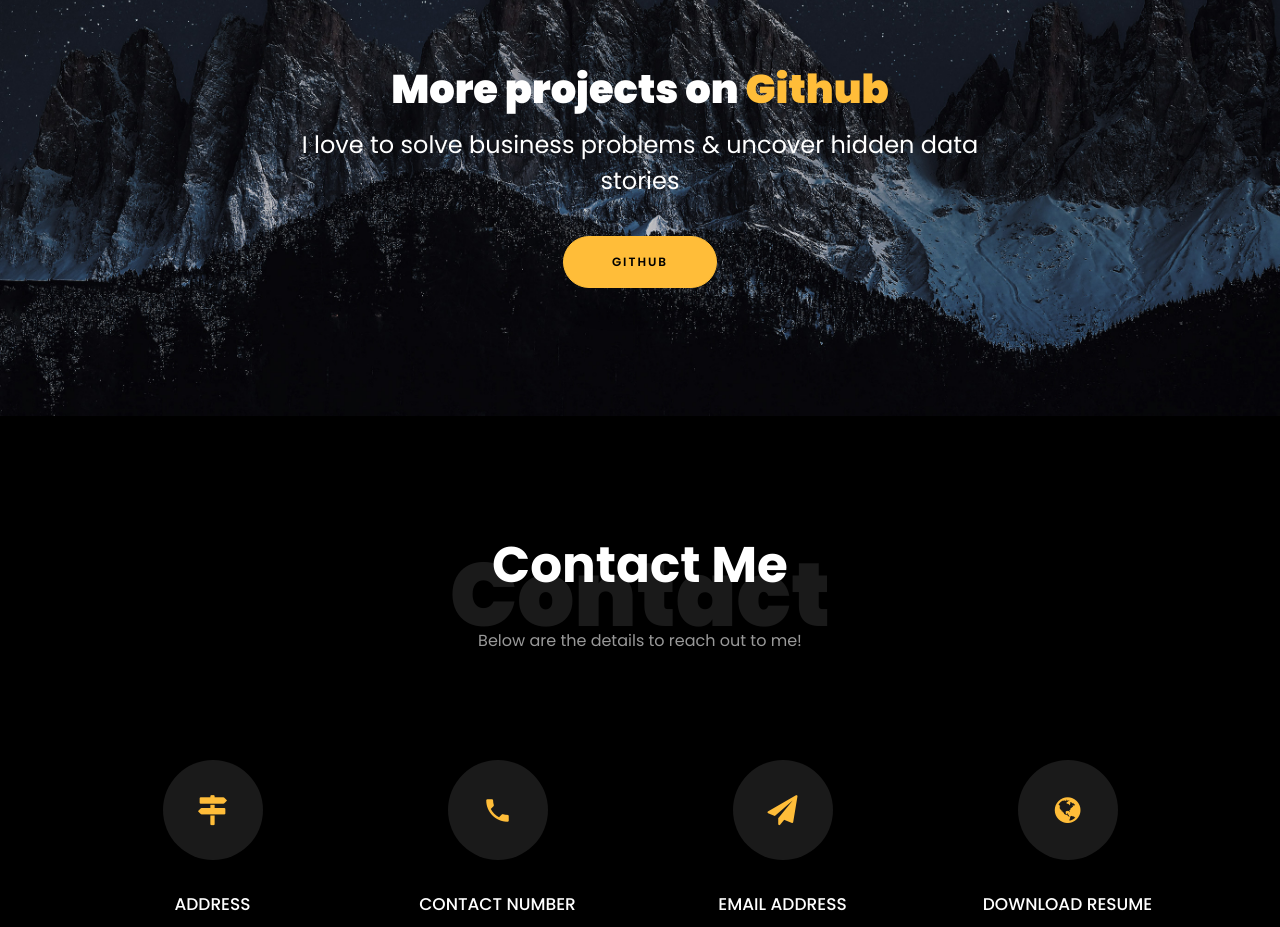
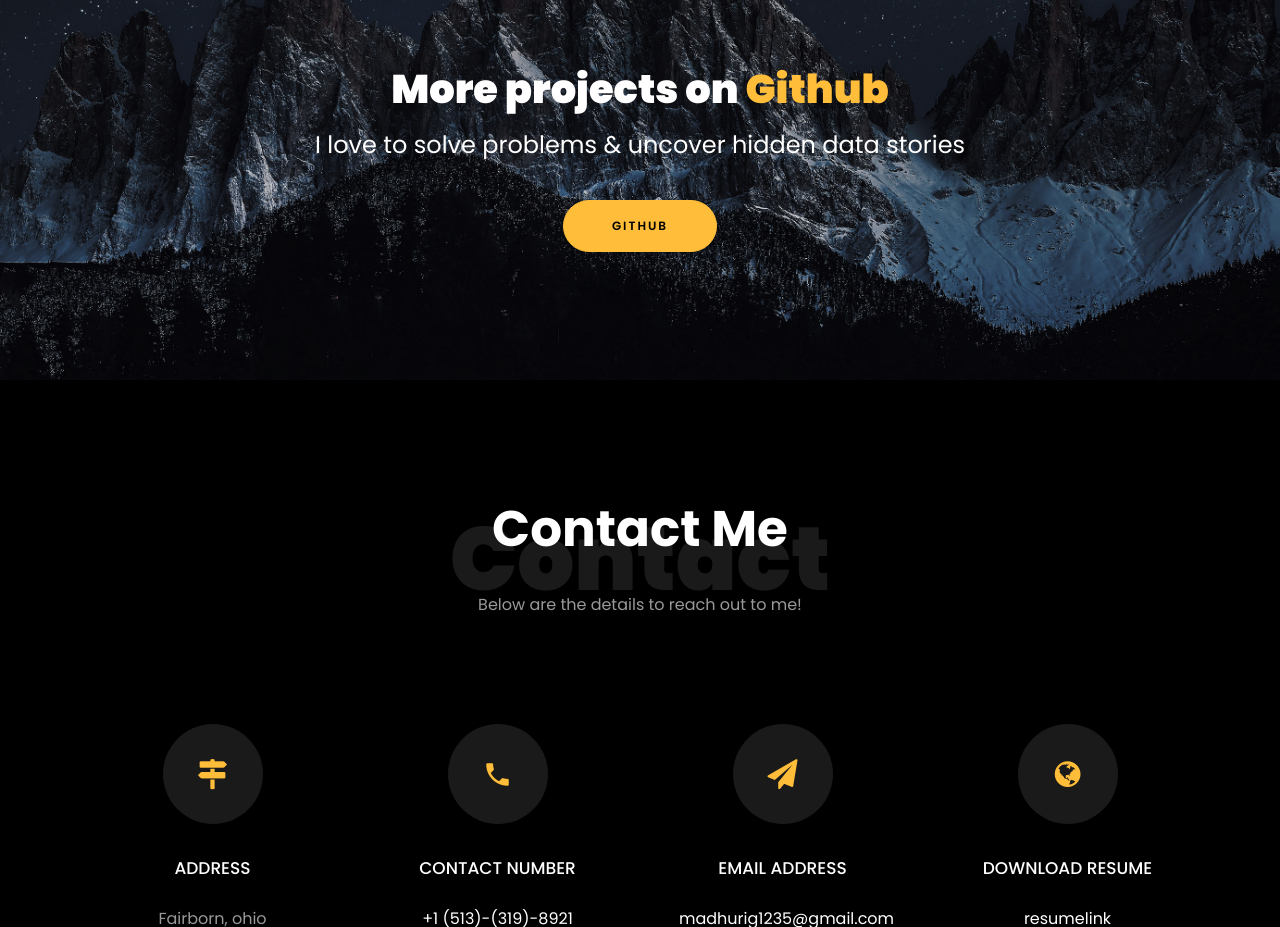
Before and after one commit to GogulaMadhuriReddy/Madhuri.portfolio, a plain HTML site: page index.html in a window 1280 px wide. Shown: the part 3460-4387 px from the top of the page. Drawn offline with Linux system fonts and the light colour scheme; files whose address does not match are found by name.

Commit message:
Update index.html

```diff
--- a/index.html
+++ b/index.html
@@ -395,7 +395,7 @@
 				<div class="row justify-content-center">
 					<div class="col-md-7 ftco-animate text-center">
 						<h2>More projects on<span> Github  </span> </h2>
-						<div class="heading"> <h4> I love to solve business problems &amp; uncover hidden data stories </h4>
+						<div class="heading"> <h4> I love to solve problems &amp; uncover hidden data stories </h4>
 						<br>
 						<p><a href="https://github.com/GogulaMadhuriReddy" class="btn btn-primary py-3 px-5">GitHub</a></p>
 						</div>
```
